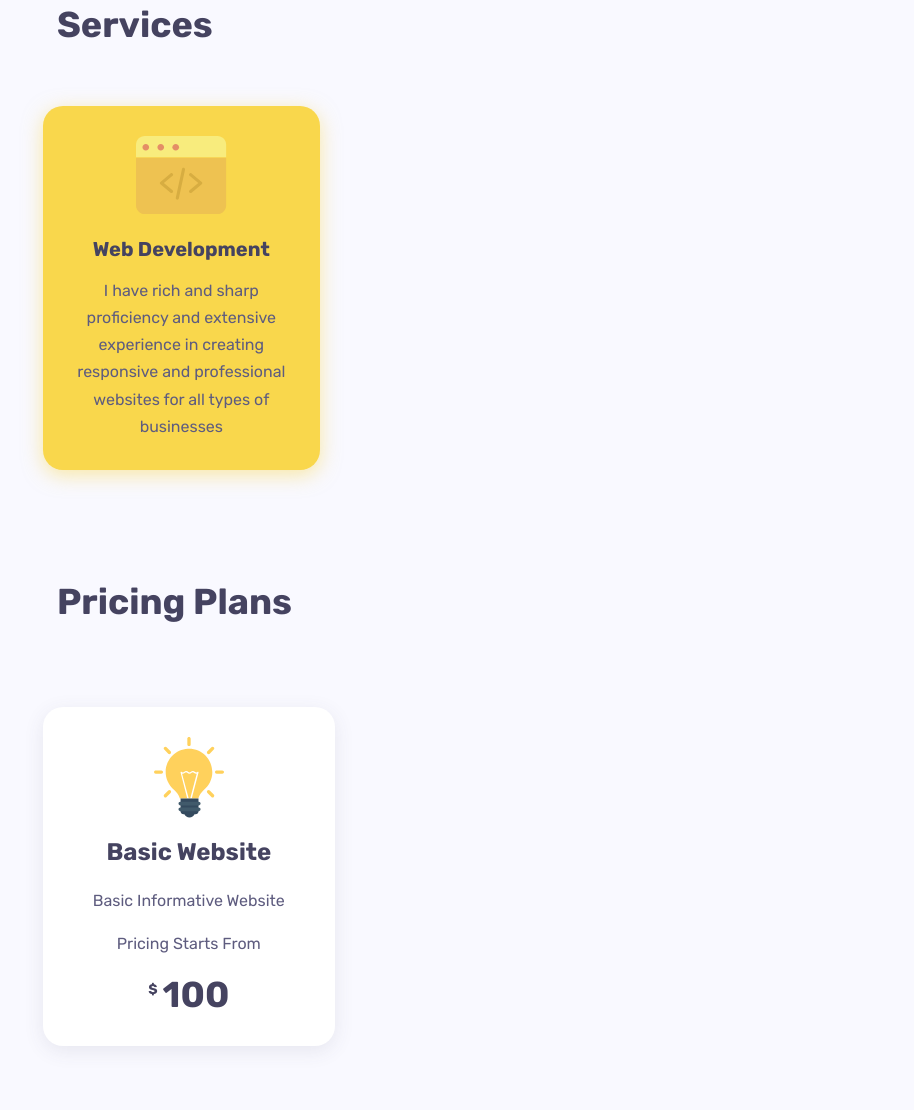
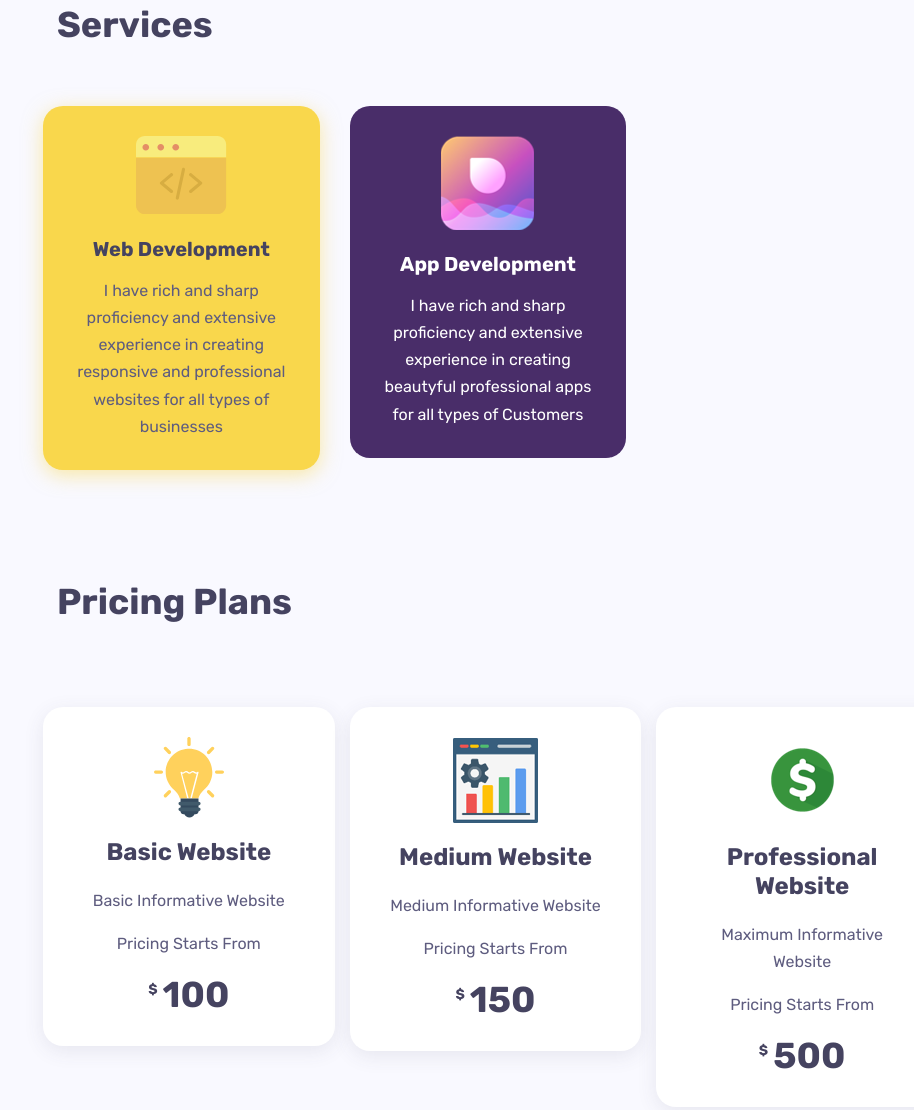
Before and after one commit to DONJEFFREY720/PortfolioWebpage, a plain HTML site: page index.html in a window 1280 px wide. Shown: the part 2644-3754 px from the top of the page, without its empty margins (152-1066 px from the left). Drawn offline with Linux system fonts and the light colour scheme.

Commit message:
Add files via upload

```diff
--- a/index.html
+++ b/index.html
@@ -452,6 +452,17 @@
         </div>
         <!-- end service box -->
 
+	   <!-- service box -->
+        <div class="col-md-4" >
+          <div class="service-box rounded data-background padding-30 text-center " data-color="#492D69" style="background-color: rgb(249, 215, 76);">
+            <img src="svg/app.png">
+            <h3 class="mb-3 mt-0" style="color: white;">App Development</h3>
+            <p class="mb-0" style="color: white;;">I have rich and sharp proficiency and extensive experience in creating beautyful professional apps for all types of Customers</p>
+          </div>
+          <div class="spacer d-md-none d-lg-none" data-height="30" style="height: 30px; color: white;;"></div>
+        </div>
+        <!-- end service box -->
+
       </div>
 
     </div>
@@ -478,6 +489,31 @@
 						<p>Basic Informative Website </p>
 						<p>Pricing Starts From</p>
 						<h3 class="price"><em>$</em>100</h3>
+					</div>
+				</div>
+				<!-- end price item -->
+
+				<!-- price item -->
+				<div class="col-md-4 pr-md-0 mt-md-4 mt-0">
+					<div class="price-item bg-white rounded shadow-dark text-center">
+						<img src="svg/complete.png" alt="Regular">
+						<h2 class="plan">Medium Website</h2>
+						<p>Medium Informative Website </p>
+						<p>Pricing Starts From</p>
+						<h3 class="price"><em>$</em>150</h3>
+					</div>
+				</div>
+				<!-- end price item -->
+
+
+				<!-- price item -->
+				<div class="col-md-4 pr-md-0 mt-md-4 mt-0">
+					<div class="price-item bg-white rounded shadow-dark text-center">
+						<img src="svg/pro.png" alt="Regular">
+						<h2 class="plan">Professional Website</h2>
+						<p>Maximum Informative Website </p>
+						<p>Pricing Starts From</p>
+						<h3 class="price"><em>$</em>500</h3>
 					</div>
 				</div>
 				<!-- end price item -->
@@ -571,7 +607,29 @@
 					<div class="bg-white padding-30 shadow-dark rounded triangle-top position-relative mt-4">
 						<p class="mb-0">I love the beach. We are lucky to go several times a year to see my parents and sister, who live in Destin, Florida.</p>
 					</div>
+
+					<br><br>
+
+					<div class="mb-3 mx-auto">
+
+						<img style="border-radius: 20px;" class="img-responsive" src="mall.jpg">
+					</div>
+
+						<h4 class="mt-3 mb-0">Express Avanue</h4>
+
+						<div class="bg-white padding-30 shadow-dark rounded triangle-top position-relative mt-4">
+							<p class="mb-0">I love Shoping Malls. We are lucky to go several times a year to see my Cousins and Relatives, who live in Destin, Florida.</p>
+						</div>
+
+
+
+
+
 				</div>
+
+
+
+
 
       </div></div>
 
@@ -633,7 +691,7 @@
 
 
 				   <a href="https://github.com/DONJEFFREY720" target="_blank">
-					<img src="github.png" style="width: 40px;margin: 5px">
+					<img src="Telegram.png" style="width: 40px;margin: 5px">
 				   </a>
 
 				</div>
--- /dev/null
+++ b/style.css
@@ -0,0 +1,3 @@
+body{
+     border-color: red;
+}
```
Also changed, not shown: mall.jpg (added), svg/app.png (added), svg/complete.png (added), svg/pro.png (added).
